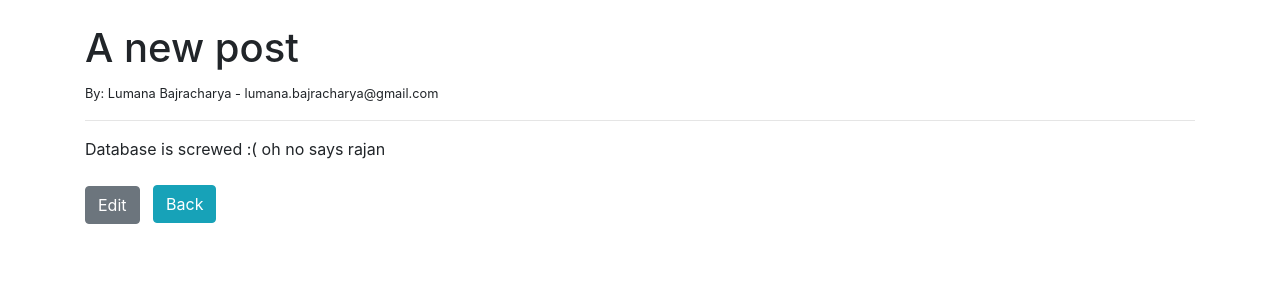
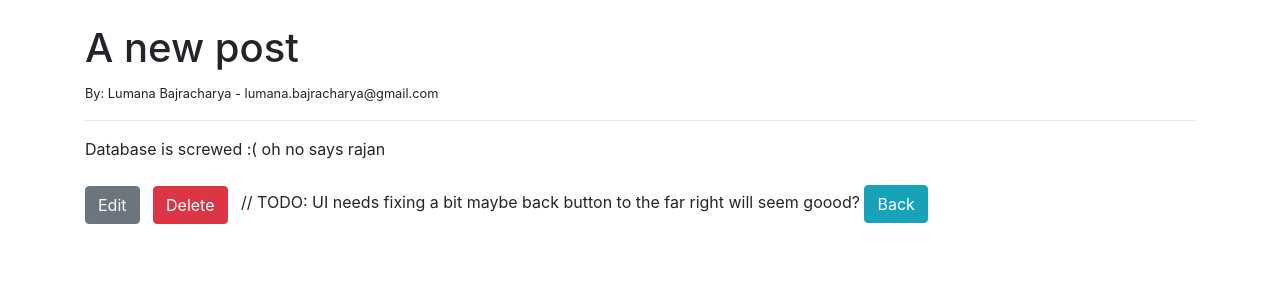
Before and after one commit to Rajan66/Blog, a Django app: page /article/1 in a window 1280 px wide. Shown: the part 56-356 px from the top of the page. Run offline with Django 4.2, Linux system fonts and the light colour scheme; data comes from the database, SQL or seed files in the repository; some libraries are stand-ins or nearby versions.

Commit message:
Minor change

```diff
--- a/blog/templates/article_details.html
+++ b/blog/templates/article_details.html
@@ -10,5 +10,7 @@
 <br>
 <br>
 <small><a href="{% url 'edit-post' post.pk %}" class="btn btn-secondary">Edit</a></small> &nbsp;
+<small><a href="{% url 'delete-post' post.pk %}" class="btn btn-danger">Delete</a></small> &nbsp;
+// TODO: UI needs fixing a bit maybe back button to the far right will seem goood?
 <a href="{% url 'home' %}" class="btn btn-info">Back</a>
 {% endblock content %}
--- a/blog/templates/home.html
+++ b/blog/templates/home.html
@@ -1,4 +1,4 @@
-{% extends 'base.html' %}
+{% extends "base.html" %}
 {% block content %}
 <h1>Post</h1>
 <ul>
```
